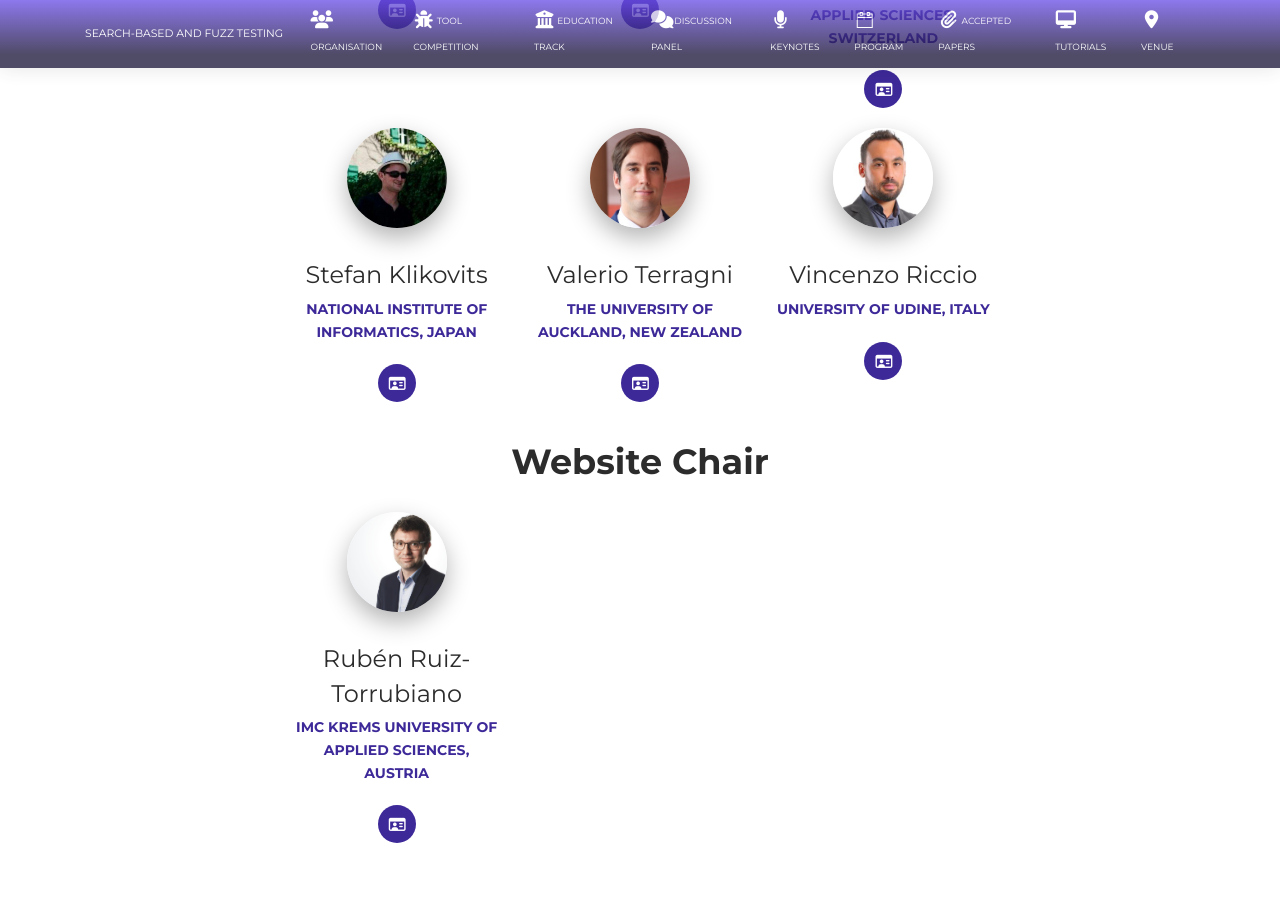
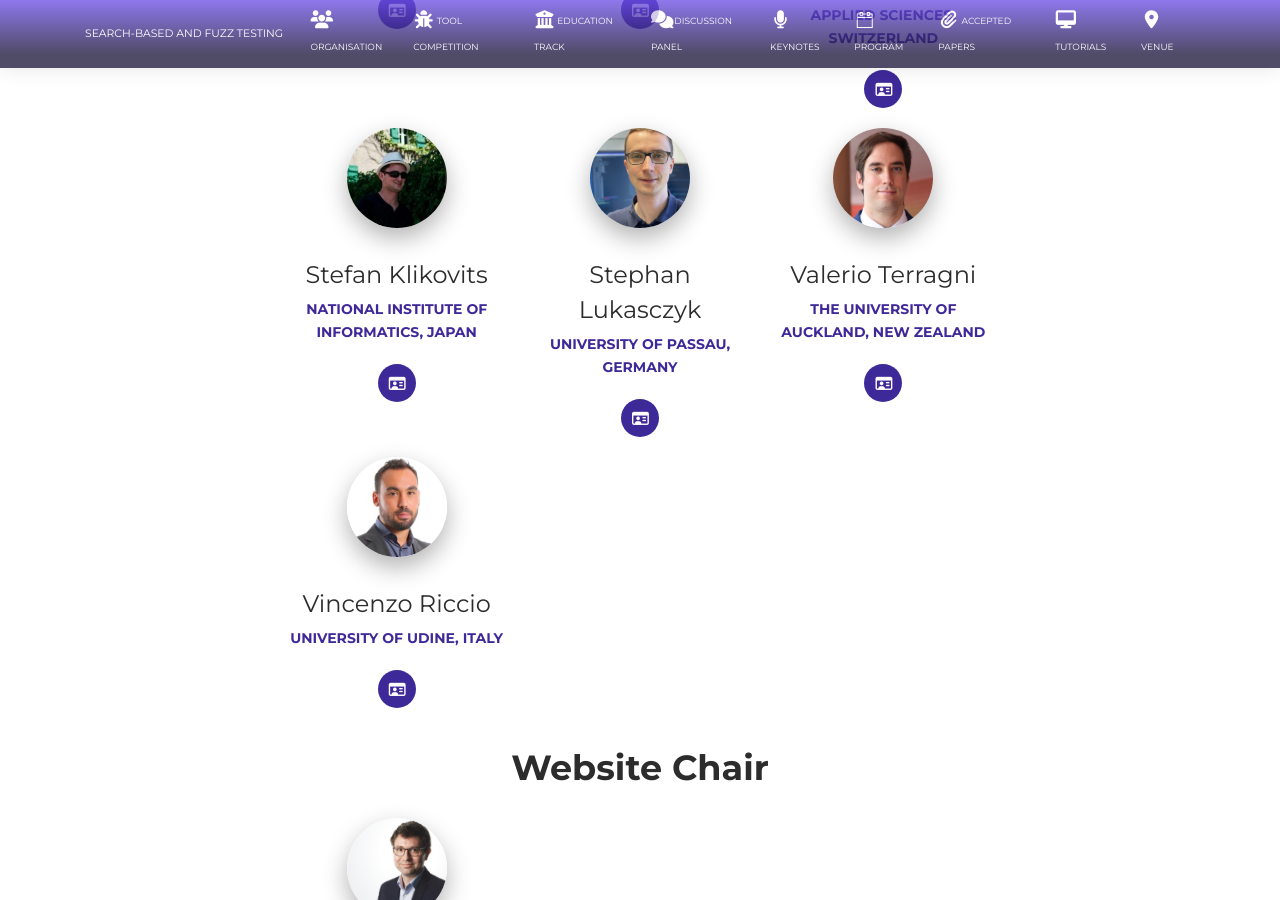
Before and after one commit to sbft24/sbft24.github.io, a Jekyll site: the page built from organisation/index.html, in a window 1280 px wide and 900 px high, scrolled down 1426 px. Built offline with Jekyll 4.4.1, drawn with Linux system fonts in a browser that asks for light colours; nearby versions of some CDN libraries.

Commit message:
Added Stephan Lukasczyk to organisation page

```diff
--- a/_data/organisation/competition.yml
+++ b/_data/organisation/competition.yml
@@ -43,3 +43,8 @@
   webpage: https://rahul.gopinath.org/
   institution: University of Sydney
   pic: /img/rgopinath.jpg
+
+- name: Stephan Lukasczyk
+  webpage: https://www.lukasczyk.name
+  institution: University of Passau, Germany
+  pic: /img/lukasczyk.jpg
```
Also changed, not shown: img/lukasczyk.jpg (added).
